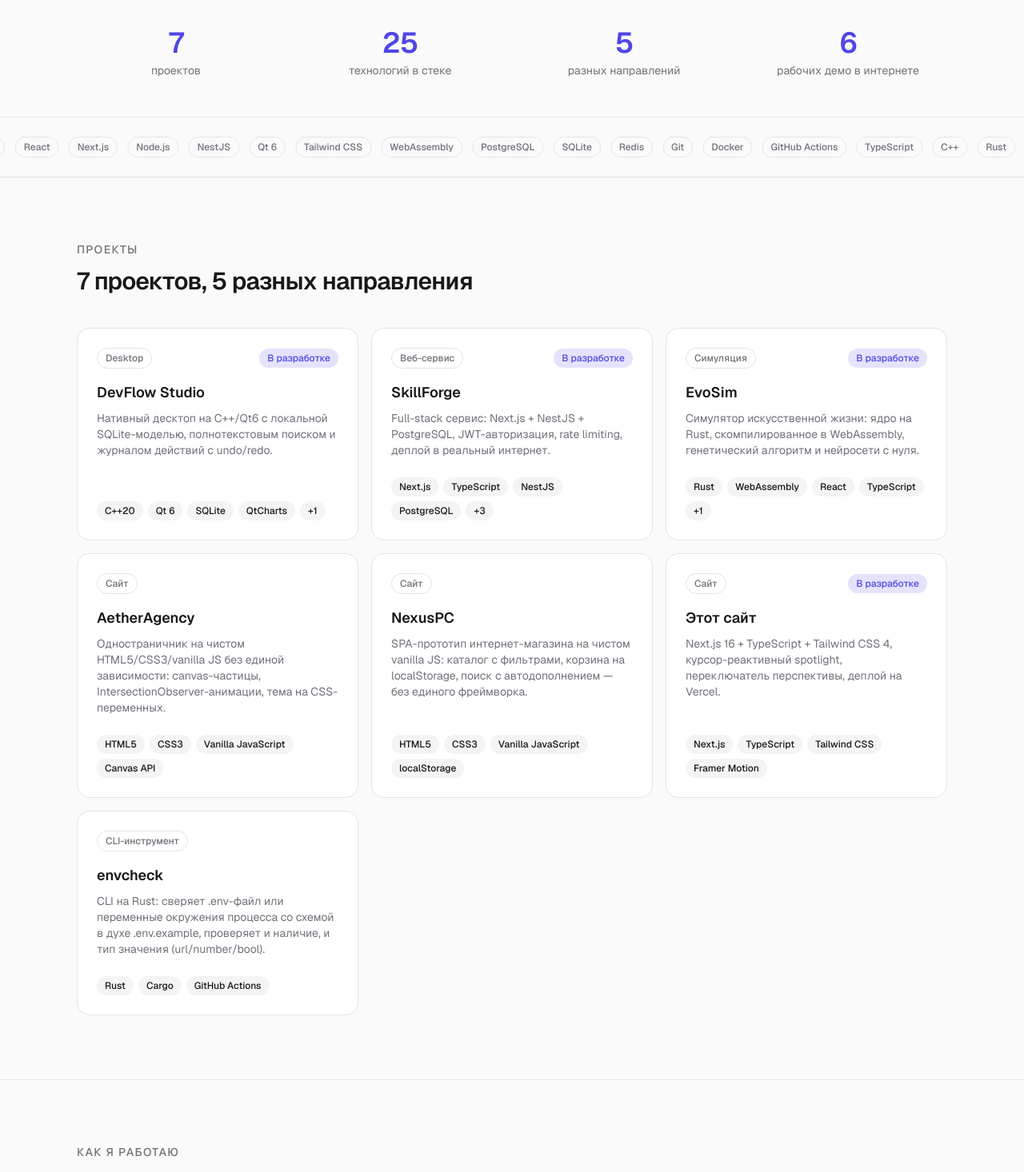
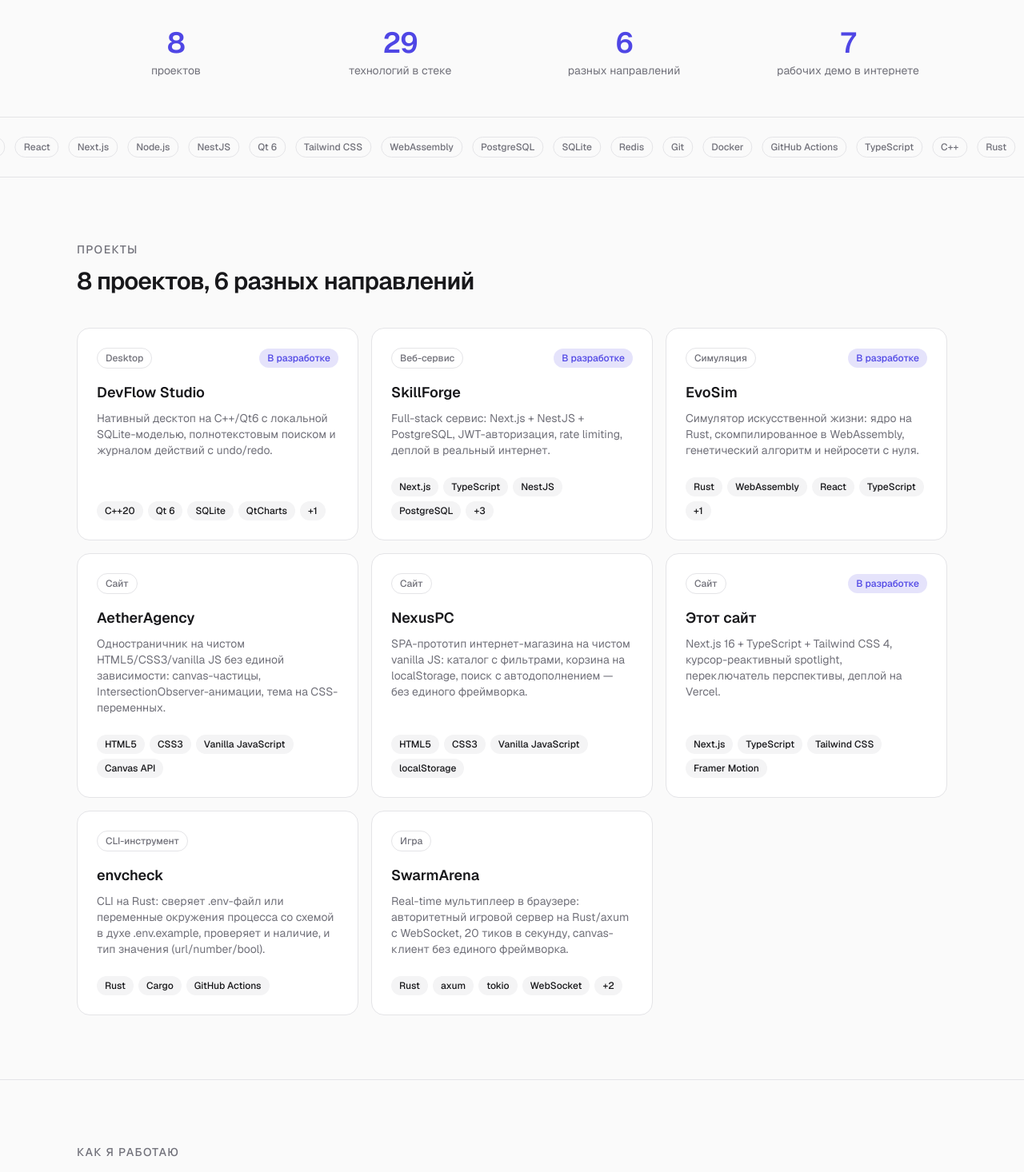
Before and after one commit to ChevvyOkK/portfolio-site, a Next.js app: page / in a window 1280 px wide. Shown: the part 752-2218 px from the top of the page at 80% size. Built offline with nearby package versions, Linux system fonts and the light colour scheme; no server answers.

Commit message:
Add SwarmArena as 8th project (new game type, dual GitHub links)
Also extracts ruPlural into lib/plural.ts and fixes project-showcase's
direction-count grammar, which was hardcoded for the 2-4 case and broke
again now that there are 6 distinct project types.

```diff
--- a/app/projects/[slug]/page.tsx
+++ b/app/projects/[slug]/page.tsx
@@ -111,7 +111,17 @@ export default async function ProjectPage({ params }: ProjectPageProps) {
                     rel="noopener noreferrer"
                     className={cn(buttonVariants({ variant: "secondary", size: "sm" }))}
                   >
-                    Репозиторий на GitHub
+                    {project.links.githubClient ? "Сервер на GitHub" : "Репозиторий на GitHub"}
+                  </a>
+                )}
+                {project.links.githubClient && (
+                  <a
+                    href={project.links.githubClient}
+                    target="_blank"
+                    rel="noopener noreferrer"
+                    className={cn(buttonVariants({ variant: "secondary", size: "sm" }))}
+                  >
+                    Клиент на GitHub
                   </a>
                 )}
                 {project.links.demo && (
--- a/components/home/project-showcase.tsx
+++ b/components/home/project-showcase.tsx
@@ -1,6 +1,9 @@
 import { ProjectCard } from "@/components/projects/project-card";
 import { Container } from "@/components/ui/container";
 import { PROJECTS } from "@/content/projects";
+import { ruPlural } from "@/lib/plural";
+
+const directionCount = new Set(PROJECTS.map((p) => p.type)).size;
 
 export function ProjectShowcase() {
   return (
@@ -8,7 +11,8 @@ export function ProjectShowcase() {
       <Container>
         <p className="text-sm font-medium tracking-widest text-muted uppercase">Проекты</p>
         <h2 className="mt-3 text-2xl font-semibold tracking-tight sm:text-3xl">
-          {PROJECTS.length} проектов, {new Set(PROJECTS.map((p) => p.type)).size} разных направления
+          {PROJECTS.length} проектов, {directionCount}{" "}
+          {ruPlural(directionCount, "разное направление", "разных направления", "разных направлений")}
         </h2>
 
         <div className="mt-10 grid gap-4 sm:grid-cols-2 lg:grid-cols-3">
--- a/components/home/stats-strip.tsx
+++ b/components/home/stats-strip.tsx
@@ -1,17 +1,9 @@
 import { Container } from "@/components/ui/container";
 import { PROJECTS } from "@/content/projects";
+import { ruPlural } from "@/lib/plural";
 
 function uniqueCount<T>(items: T[]): number {
   return new Set(items).size;
-}
-
-// Russian plural forms: 1 -> one, 2-4 -> few, 0/5-20 -> many (with the usual 11-14 exception).
-function ruPlural(n: number, one: string, few: string, many: string): string {
-  const mod10 = n % 10;
-  const mod100 = n % 100;
-  if (mod10 === 1 && mod100 !== 11) return one;
-  if (mod10 >= 2 && mod10 <= 4 && (mod100 < 12 || mod100 > 14)) return few;
-  return many;
 }
 
 const projectCount = PROJECTS.length;
--- a/content/projects.ts
+++ b/content/projects.ts
@@ -1,6 +1,6 @@
 import type { Perspective } from "@/lib/perspective";
 
-export type ProjectType = "desktop" | "web-service" | "simulation" | "site" | "cli";
+export type ProjectType = "desktop" | "web-service" | "simulation" | "site" | "cli" | "game";
 export type ProjectStatus = "in-progress" | "done";
 
 export type Project = {
@@ -15,6 +15,7 @@ export type Project = {
   highlights: string[];
   links: {
     github?: string;
+    githubClient?: string;
     demo?: string;
   };
   screenshots: { src: string; alt: string }[];
@@ -26,6 +27,7 @@ export const PROJECT_TYPE_LABELS: Record<ProjectType, string> = {
   simulation: "Симуляция",
   site: "Сайт",
   cli: "CLI-инструмент",
+  game: "Игра",
 };
 
 export const PROJECTS: Project[] = [
@@ -246,4 +248,36 @@ export const PROJECTS: Project[] = [
     },
     screenshots: [],
   },
+  {
+    slug: "swarm-arena",
+    title: "SwarmArena",
+    type: "game",
+    status: "done",
+    pitch: {
+      engineer:
+        "Real-time мультиплеер в браузере: авторитетный игровой сервер на Rust/axum с WebSocket, 20 тиков в секунду, canvas-клиент без единого фреймворка.",
+      recruiter:
+        "Единственный проект в портфолио с настоящим real-time-протоколом и сетевой архитектурой клиент-сервер, а не просто REST API.",
+      client:
+        "Заходишь на сайт, двигаешь мышью — существо растёт, поедая точки и соперников поменьше, прямо как в agar.io.",
+    },
+    problem:
+      "Все остальные проекты портфолио — это запрос-ответ (REST) или локальная симуляция без сети вообще. Хотелось построить то, чего там не было: сервер, авторитетный над состоянием игры, синхронизирующий позиции десятков клиентов много раз в секунду, с интерполяцией на клиенте, чтобы движение выглядело плавным при частоте обновлений сети всего 20 Гц.",
+    role: "Архитектура сервера и протокола целиком, игровая логика, canvas-рендер и деплой обеих частей.",
+    stack: ["Rust", "axum", "tokio", "WebSocket", "Docker", "Vanilla JavaScript"],
+    highlights: [
+      "Авторитетный сервер: клиент только предлагает, куда хочет двигаться, всю физику и решение «кто кого съел» считает сервер — недоверие к клиенту по умолчанию",
+      "Столкновения игрок-игрок — намеренно O(n²), а не quad-tree как в EvoSim: для реалистичного числа одновременных игроков это проще и быстрее, чем усложнять код ради масштаба, которого никогда не будет",
+      "Поймал реальный баг сериализации: serde's rename_all на enum переименовывает только теги вариантов, а не поля внутри них — все Input-сообщения от клиента молча отбрасывались, пока не добавил rename_all_fields и тесты на буквальный JSON",
+      "Docker-деплой на Render — впервые в портфолио, вместо голословного упоминания в списке навыков",
+    ],
+    links: {
+      github: "https://github.com/ChevvyOkK/swarm-arena-server",
+      githubClient: "https://github.com/ChevvyOkK/swarm-arena-client",
+      demo: "https://swarm-arena-client-am3r0wwh7-chevvy-okda.vercel.app",
+    },
+    screenshots: [
+      { src: "/screenshots/swarm-arena/gameplay.jpg", alt: "Игровой процесс SwarmArena" },
+    ],
+  },
 ];
--- /dev/null
+++ b/lib/plural.ts
@@ -0,0 +1,8 @@
+// Russian plural forms: 1 -> one, 2-4 -> few, 0/5-20 -> many (with the usual 11-14 exception).
+export function ruPlural(n: number, one: string, few: string, many: string): string {
+  const mod10 = n % 10;
+  const mod100 = n % 100;
+  if (mod10 === 1 && mod100 !== 11) return one;
+  if (mod10 >= 2 && mod10 <= 4 && (mod100 < 12 || mod100 > 14)) return few;
+  return many;
+}
```
Also changed, not shown: public/screenshots/swarm-arena/gameplay.jpg (added).
